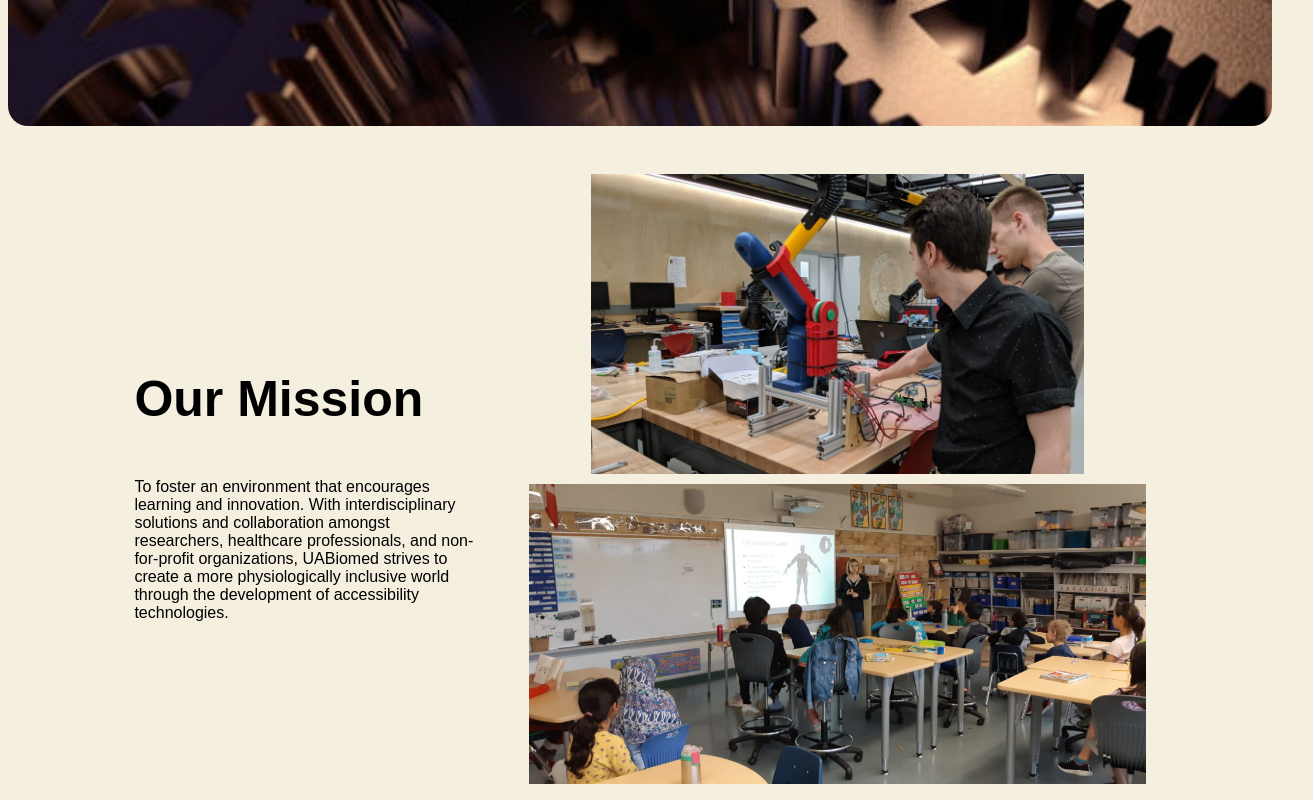
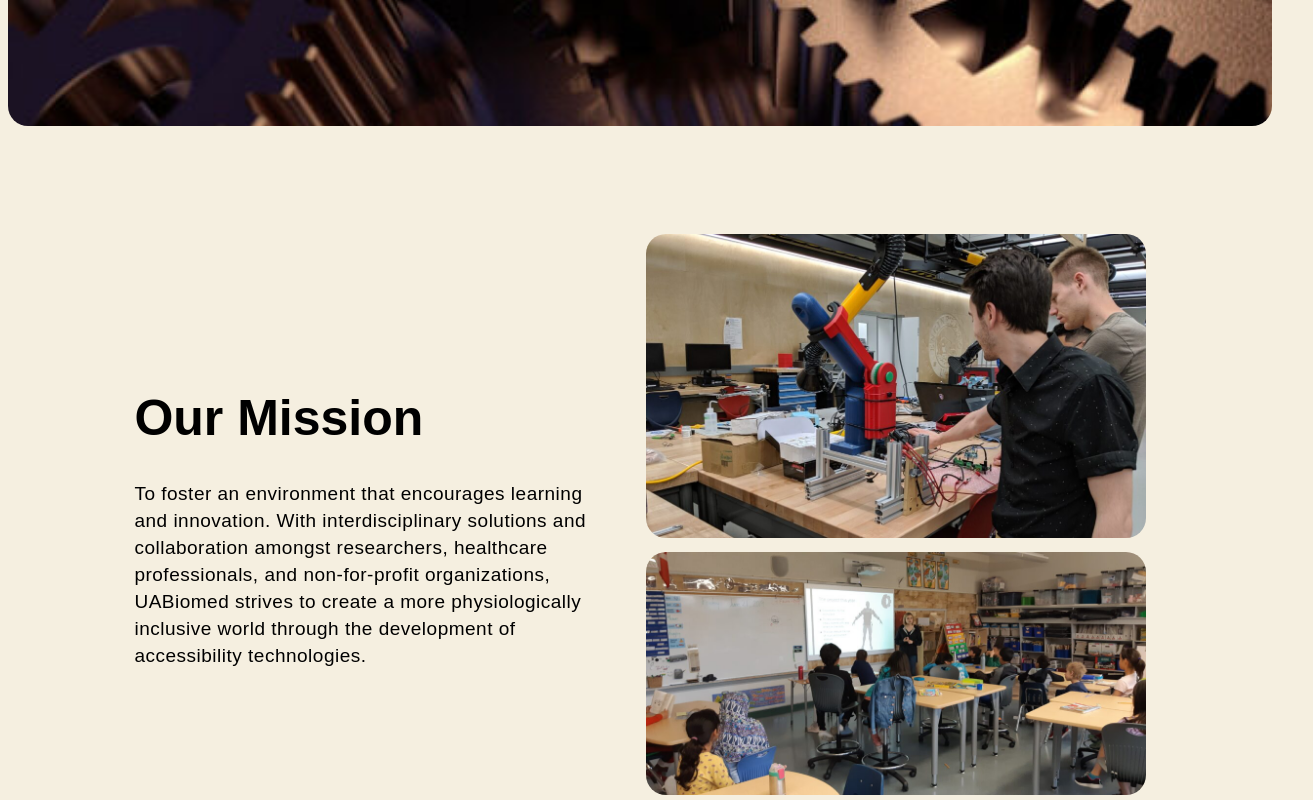
Before and after one commit to albertabionix/Website, a React (Vite) app in the folder biomedwebsite/: page / in a window 1280 px wide. Shown: the part 660-1460 px from the top of the page, 1313 px wide, since content can reach past the window. Built offline with nearby package versions, Linux system fonts and the light colour scheme.

Commit message:
our mission styled

```diff
--- a/biomedwebsite/src/components/body.jsx
+++ b/biomedwebsite/src/components/body.jsx
@@ -28,17 +28,21 @@ export default function Body() {
             <div className='misson_body'>
                 <div className='mission_group'>
                     <div className='mission_text_div'>
-                        <p className='mission_title'>Our Mission</p>
+                        <h1 className='mission_title'>Our Mission</h1>
                         <p className='mission_desc'>To foster an environment that encourages learning and innovation. With interdisciplinary solutions and collaboration amongst researchers, healthcare professionals, and non-for-profit organizations, UABiomed strives to create a more physiologically inclusive world through the development of accessibility technologies.</p>
                     </div>
                     <div className='mission_photo_div'>
-                        <img src={mission1} className='mission1'></img>
-                        <img src={mission2} className='mission2'></img>
+                        <div className='mission1_div'>
+                            <img src={mission1} className='mission1'></img>
+                        </div>
+                        <div className='mission2_div'>
+                            <img src={mission2} className='mission2'></img>
+                        </div>
                     </div>
                 </div>
             </div>
 
-            {/* <div className='past_present_projects_body'>
+            <div className='past_present_projects_body'>
                 <h1>Our Past & Present Projects</h1>
                 <div className='project_slide'>
                     <div className='prosthetic_leg'>
@@ -70,7 +74,7 @@ export default function Body() {
                     <img src={action2}></img>
                     <img src={workshop}></img>
                 </div>
-            </div> */}
+            </div>
         </div>
 
     )
--- a/biomedwebsite/src/styles/body.css
+++ b/biomedwebsite/src/styles/body.css
@@ -73,13 +73,16 @@
 }
 
 /* mission */
+.misson_body {
+    margin-top: 60px;
+}
 .mission_title, .mission_desc {
     color: black;
     font-family: "Readex Pro", sans-serif;
 }
 .mission_title {
     font-size: 50px;
-    font-weight: bolder;
+    font-weight: 800;
     font-style: normal;
     display: block;
     box-sizing: border-box;
@@ -89,32 +92,32 @@
 .mission_desc{
     box-sizing: border-box;
     display: block;
-    font-size: 16px;
+    font-size: 19px;
     font-weight: normal;
     margin-right: 48px;
     text-align: left;
     overflow-wrap: break-word;
-    word-break: break-word;
+    /* word-break: break-word; */
+    font-weight: 540;
+    letter-spacing: 0.5px;
+    line-height: 27px;
+    max-width: 550px;
 }
 .mission_photo_div{
-    /* box-sizing: border-box;
-    display: block;
-    flex-basis: 100%;
-    flex-grow: 1; */
-
     flex: 1;
     display: flex;
     flex-direction: column;
     justify-content: center;
     align-items: center;
 }
-.mission1 {
-    height: 300px;
-    /* width: 100%; */
+.mission1_div, .mission2_div {
+    width: 500px;
+    object-fit: cover;
+}
+.mission1, .mission2 {
+    border-radius: 20px;
+    width: 100%;
     margin-bottom: 10px;
-}
-.mission2 {
-    height: 300px;
 }
 .misson_body {
     padding-top: 48px;
@@ -124,17 +127,10 @@
     width: 100%;
 }
 .mission_group {
-    /* display: flex; */
-    /* align-items: normal; */
-    /* flex-wrap: wrap;
-    max-width: 960px;
-    row-gap: 32px;
-    box-sizing: border-box; */
-
     display: flex;
     flex-direction: row;
     justify-content: space-between;
     align-items: center;
-    width: 80%; /* Adjust the width as needed */
-    max-width: 1200px; /* Adjust the max-width as needed */
+    width: 80%;
+    max-width: 1200px;
 }
```
